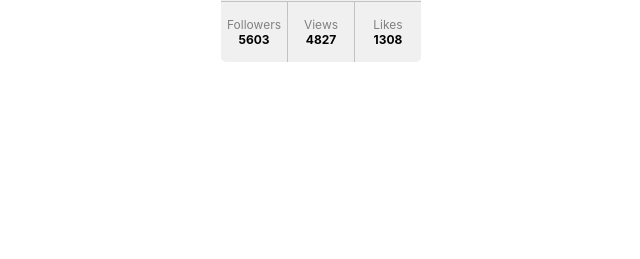
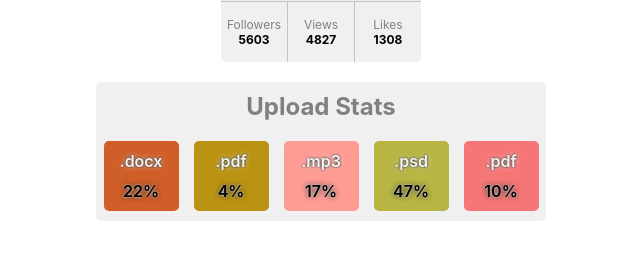
Before and after one commit to PawelPalasinski/goit-react-hw-01-components, a React (Create React App) app: page / in a window 1280 px wide. Shown: the part 241-500 px from the top of the page, without its empty margins (319-959 px from the left). Built offline with nearby package versions, Linux system fonts and the light colour scheme.

Commit message:
statistics

```diff
--- a/src/components/App.jsx
+++ b/src/components/App.jsx
@@ -1,11 +1,15 @@
 import { Profile } from "./Profile/Profile";
 import user from "../data/user.json";
+
+import { Statistics } from "./Statistics/Statistics";
+import data from "../data/data.json"
 
 
 export const App = () => {
   const {username, tag, location, avatar, stats} = user;
 
   return (
+    <>
       <>
         <Profile
           username={username}
@@ -15,5 +19,12 @@ export const App = () => {
           stats={stats}
         />
       </>
+
+      <>
+        <Statistics title="Upload stats" stats={data} />
+      </>
+
+      </>
+
   );
 };
--- /dev/null
+++ b/src/components/Statistics/Statistics.jsx
@@ -0,0 +1,41 @@
+import React from 'react';
+import PropTypes from "prop-types";
+import styles from './Statistics.module.css';
+
+
+function getRandomHexColor() {
+  return `#${Math.floor(Math.random() * 16777215).toString(16)}`;
+}
+
+export const Statistics = ({title, stats}) => {
+
+  return (
+    <section className={styles.statistics}>
+      {title ? (
+            <h2 className={styles.title}>{title}</h2>
+          ) : (
+            ''
+          )}
+
+      <ul className={styles.statList}>
+        {stats.map(data => (
+            <li key={data.id} style={{ backgroundColor: getRandomHexColor()}} className={styles.item} >
+            <span className={styles.label}>{data.label}</span>
+            <span className={styles.percentage}>{data.percentage}%</span>
+          </li>
+        ))}
+      </ul>
+    </section>
+  );
+};
+
+Statistics.propTypes = {
+  title: PropTypes.string,
+  stats: PropTypes.arrayOf(
+    PropTypes.shape({
+      id: PropTypes.string.isRequired,
+      label: PropTypes.string.isRequired,
+      percentage: PropTypes.number.isRequired,
+    }).isRequired,
+  ).isRequired,
+};
--- /dev/null
+++ b/src/components/Statistics/Statistics.module.css
@@ -0,0 +1,65 @@
+.statistics {
+  background-color: #f0f0f0;
+  border-radius: 5px;
+  display: block;
+  margin: 20px auto;
+  width: 450px;
+}
+
+.statistics:hover {
+  -webkit-box-shadow: 10px 5px 5px rgba(0, 0, 0, 0.4);
+          box-shadow: 10px 5px 5px rgba(0, 0, 0, 0.4);
+}
+
+.statistics .title {
+  color: grey;
+  text-transform: capitalize;
+  text-align: center;
+  padding-top: 10px;
+}
+
+.statistics .statList {
+  display: -webkit-box;
+  display: -ms-flexbox;
+  display: flex;
+  list-style: none;
+  -ms-flex-pack: distribute;
+      justify-content: space-around;
+  -webkit-box-align: stretch;
+      -ms-flex-align: stretch;
+          align-items: stretch;
+  margin: 20px 0px;
+  padding-bottom: 10px;
+}
+
+.statistics .statList .item {
+  display: -webkit-box;
+  display: -ms-flexbox;
+  display: flex;
+  -webkit-box-orient: vertical;
+  -webkit-box-direction: normal;
+      -ms-flex-direction: column;
+          flex-direction: column;
+  -webkit-box-pack: center;
+      -ms-flex-pack: center;
+          justify-content: center;
+  -webkit-box-align: center;
+      -ms-flex-align: center;
+          align-items: center;
+  width: 75px;
+  font-weight: 600;
+  border-radius: 5px;
+}
+
+.statistics .statList .item .label {
+  color: whitesmoke;
+  text-shadow: 0 0 3px #000, 0 0 5px #fff;
+  margin: 10px auto;
+}
+
+.statistics .statList .item .percentage {
+  color: #000;
+  text-shadow: 0 0 3px #fff, 0 0 5px #000;
+  margin-bottom: 10px;
+}
+/*# sourceMappingURL=Statistics.module.css.map */
--- /dev/null
+++ b/src/components/Statistics/Statistics.module.scss
@@ -0,0 +1,44 @@
+.statistics {
+  background-color: rgb(240, 240, 240);
+  border-radius: 5px;
+  display: block;
+  margin: 20px auto;
+  width: 450px;
+  &:hover {
+    box-shadow: 10px 5px 5px rgba(0, 0, 0, 0.4);
+  }
+  & .title {
+    color: grey;
+    text-transform: capitalize;
+    text-align: center;
+    padding-top: 10px;
+  }
+  & .statList {
+    display: flex;
+    list-style: none;
+    justify-content: space-around;
+    align-items: stretch;
+    margin: 20px 0px;
+    padding-bottom: 10px;
+    & .item {
+      display: flex;
+      flex-direction: column;
+      justify-content: center;
+      align-items: center;
+      width: 75px;
+      font-weight: 600;
+      border-radius: 5px;
+
+      & .label {
+        color: whitesmoke;
+        text-shadow: 0 0 3px #000, 0 0 5px #fff;
+        margin: 10px auto;
+      }
+      & .percentage {
+        color: #000;
+        text-shadow: 0 0 3px #fff, 0 0 5px #000;
+        margin-bottom: 10px;
+      }
+    }
+  }
+}
--- /dev/null
+++ b/src/data/data.json
@@ -0,0 +1,7 @@
+[
+  { "id": "id-1", "label": ".docx", "percentage": 22 },
+  { "id": "id-2", "label": ".pdf", "percentage": 4 },
+  { "id": "id-3", "label": ".mp3", "percentage": 17 },
+  { "id": "id-4", "label": ".psd", "percentage": 47 },
+  { "id": "id-5", "label": ".pdf", "percentage": 10 }
+]
```
Also changed, not shown: 1 other file (tests, documents, lock files or other folders). Lines whose indentation alone changed are shown as unchanged.
